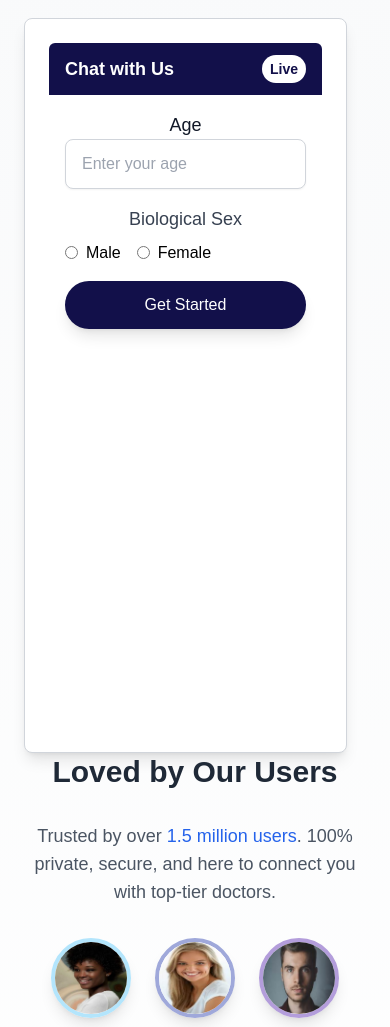
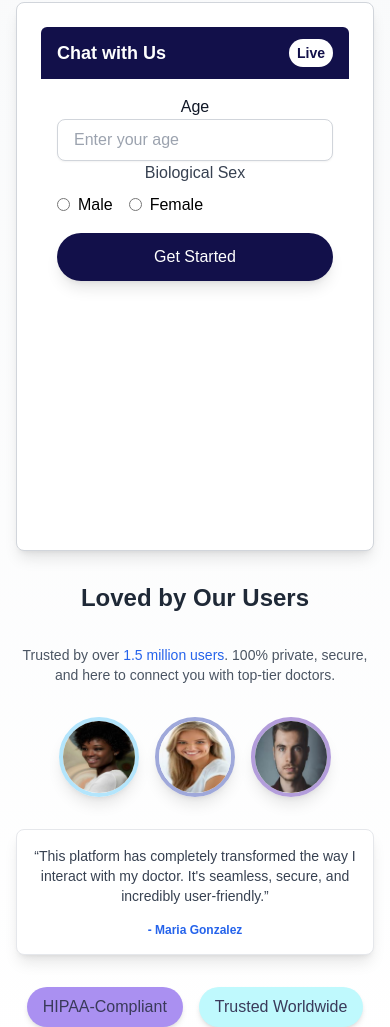
Before and after one commit to RafayCode7/CareValue-Health, a Next.js app: page / in a window 390 px wide. Shown: the part 973-2000 px from the top of the page. Built offline with nearby package versions, Linux system fonts and the light colour scheme.

Commit message:
hero section

```diff
--- a/app/components/Hero.js
+++ b/app/components/Hero.js
@@ -21,17 +21,17 @@ export const Hero = () => {
           autoPlay
           loop
           muted
-          className="w-full h-full object-cover"
+          className="w-full  h-full vh-[10px] object-cover"
         />
       </div>
 
       {/* Left Side - Text Content */}
       <div className="relative z-10 flex-1 text-center md:text-left mb-10 md:mb-0">
-        <h1 className="text-5xl md:text-6xl font-bold text-[#FFDEFF] leading-tight">
+        <h1 className="text-5xl md:text-6xl font-bold text-[#E5E5E5] leading-tight">
           {words.map((word, index) => (
             <motion.span
               key={index}
-              className={index === 1 ? "text-[#A8C8FF]" : ""}
+              className={index === 1 ? "text-[#12104A]" : ""}
               initial={{ opacity: 0, y: 20 }}
               animate={{ opacity: 1, y: 0 }}
               transition={{ delay: index * 0.3, duration: 0.5 }}
@@ -42,7 +42,7 @@ export const Hero = () => {
         </h1>
 
         {/* Subtitle */}
-        <p className="mt-4 text-lg md:text-xl text-[#A8C8FF] max-w-md leading-relaxed">
+        <p className="mt-4 text-lg md:text-xl text-[#E5E5E5] max-w-md leading-relaxed">
         Get expert health advice, consult specialists, and access second opinions quickly, privately, anytime
         </p>
 
@@ -56,9 +56,9 @@ export const Hero = () => {
           </Link>
           <Link
             href="/book-now"
-            className="px-8 py-3 text-white border border-whi rounded-full shadow-lg hover:bg-[#FFDEFF] hover:text-[#12104A] transition duration-300 transform hover:scale-105"
+            className="px-8 py-3  text-white border border-whi rounded-full shadow-lg hover:bg-[#FFDEFF] hover:text-[#12104A] transition duration-300 transform hover:scale-105"
           >
-            <i className="fas fa-calendar mr-2"></i> Book Now
+            <i className="fas fa-calendar  bg-[#E5E5E5] mr-2"></i> Book Now
           </Link>
         </div>
       </div>
--- a/app/components/TestimonialsAndDataEntry.js
+++ b/app/components/TestimonialsAndDataEntry.js
@@ -45,21 +45,21 @@ export const TestimonialsAndDataEntry = () => {
   };
 
   return (
-    <section className="flex flex-col lg:flex-row items-start justify-between px-6 md:px-16 py-16 bg-gradient-to-b from-gray-50 to-white min-h-[85vh]">
+    <section className="flex flex-col lg:flex-row items-start justify-between gap-y-8 lg:gap-y-0 px-4 sm:px-8 md:px-16 py-12 md:py-16 bg-gradient-to-b from-gray-50 to-white min-h-[85vh]">
       {/* Chatbot Section (Left Side, 60% Width) */}
-      <div className="lg:w-2/4 flex flex-col items-center lg:items-start text-center lg:text-left space-y-6 min-h-[85vh]">
-        <div className="w-full bg-white border border-gray-300 rounded-lg shadow-lg p-6 h-full">
+      <div className="w-full lg:w-2/4 flex flex-col items-center lg:items-start text-center lg:text-left space-y-6">
+        <div className="w-full bg-white border border-gray-300 rounded-lg shadow-lg p-6 h-[65vh] lg:h-[75vh] flex flex-col">
           <div className="bg-[#12104A] text-white text-lg font-bold rounded-t-md px-4 py-3 flex justify-between items-center">
             <span>Chat with Us</span>
             <span className="bg-white text-[#12104A] rounded-full px-2 py-1 text-sm">Live</span>
           </div>
-          <div className="flex flex-col space-y-4 p-4 overflow-auto h-[75vh]">
+          <div className="flex-grow overflow-auto p-4">
             {chatMessages.map((message, index) => (
               <div
                 key={index}
                 className={`${
                   message.type === "bot" ? "bg-gray-100" : "bg-blue-100 text-right"
-                } p-3 rounded-lg shadow-sm text-gray-800`}
+                } p-3 rounded-lg shadow-sm text-gray-800 mb-2`}
               >
                 <span className="font-medium">
                   {message.type === "bot" ? "Bot:" : "You:"}
@@ -71,7 +71,7 @@ export const TestimonialsAndDataEntry = () => {
             {!formSubmitted && (
               <>
                 <div>
-                  <label htmlFor="age" className="block text-lg font-medium text-gray-900">
+                  <label htmlFor="age" className="block text-base md:text-lg font-medium text-gray-900">
                     Age
                   </label>
                   <input
@@ -80,12 +80,14 @@ export const TestimonialsAndDataEntry = () => {
                     placeholder="Enter your age"
                     value={age}
                     onChange={(e) => setAge(e.target.value)}
-                    className="w-full px-4 py-3 text-black border border-gray-300 rounded-lg shadow-sm focus:outline-none focus:ring-2 focus:ring-blue-500 transition duration-300"
+                    className="w-full px-4 py-2 text-black border border-gray-300 rounded-lg shadow-sm focus:outline-none focus:ring-2 focus:ring-blue-500 transition duration-300"
                   />
                 </div>
 
                 <div>
-                  <label className="block text-lg font-medium text-gray-700">Biological Sex</label>
+                  <label className="block text-base md:text-lg font-medium text-gray-700">
+                    Biological Sex
+                  </label>
                   <div className="flex text-black space-x-4 mt-2">
                     <label className="flex items-center">
                       <input
@@ -115,26 +117,26 @@ export const TestimonialsAndDataEntry = () => {
                 <button
                   type="button"
                   onClick={handleGetStarted}
-                  className="flex items-center justify-center w-full px-6 py-3 text-white bg-[#12104A] rounded-full shadow-lg hover:bg-blue-700 transition duration-300"
+                  className="w-full px-6 py-3 text-white bg-[#12104A] rounded-full shadow-lg hover:bg-blue-700 transition duration-300 mt-4"
                 >
                   Get Started
                 </button>
               </>
             )}
-
+          </div>
           {formSubmitted && (
-              <div className="flex items-center space-x-4">
+            <div className="flex items-center mt-4">
               <input
                 type="text"
                 placeholder="Type your message..."
                 value={userInput}
                 onChange={(e) => setUserInput(e.target.value)}
-                  className="flex-1 px-4 py-2 border border-gray-300 rounded-lg focus:outline-none focus:ring-2  text-black focus:ring-[#12104A]"
+                className="flex-1 px-4 py-2 border border-gray-300 rounded-lg focus:outline-none focus:ring-2 text-black focus:ring-[#12104A]"
               />
               <button
                 type="button"
                 onClick={handleSendMessage}
-                  className="px-4 py-2 bg-[#12104A] text-white rounded-lg shadow-md hover:bg-blue-700"
+                className="ml-2 px-4 py-2 bg-[#12104A] text-white rounded-lg shadow-md hover:bg-blue-700"
               >
                 Send
               </button>
@@ -142,53 +144,52 @@ export const TestimonialsAndDataEntry = () => {
           )}
         </div>
       </div>
-      </div>
 
       {/* Testimonials Section (Right Side, 40% Width) */}
-      <div className="lg:w-2/5 flex flex-col items-center lg:items-start text-center lg:text-left space-y-8 min-h-[85vh]">
-        <h2 className="text-3xl md:text-4xl font-extrabold text-gray-800 leading-tight">
+      <div className="w-full lg:w-2/5 flex flex-col items-center lg:items-start text-center lg:text-left space-y-8">
+        <h2 className="text-2xl md:text-3xl font-extrabold text-gray-800 leading-tight">
           Loved by Our Users
         </h2>
-        <p className="text-lg md:text-xl font-medium text-gray-600">
+        <p className="text-sm md:text-lg font-medium text-gray-600">
           Trusted by over <span className="text-blue-600">1.5 million users</span>. 100% private,
           secure, and here to connect you with top-tier doctors.
         </p>
 
-        <div className="flex space-x-6">
+        <div className="flex space-x-4 sm:space-x-6">
           <Image
             src="/img/th1.jpg"
             alt="User 1"
             width={80}
             height={80}
-            className="rounded-full shadow-lg border-4 border-[#b3e5fc] transform hover:scale-110 transition-transform duration-300"
+            className="max-w-[80px] sm:max-w-[100px] rounded-full shadow-lg border-4 border-[#b3e5fc] transform hover:scale-110 transition-transform duration-300"
           />
           <Image
             src="/img/th4.jpg"
             alt="User 2"
             width={80}
             height={80}
-            className="rounded-full shadow-lg border-4 border-[#9fa8da] transform hover:scale-110 transition-transform duration-300"
+            className="max-w-[80px] sm:max-w-[100px] rounded-full shadow-lg border-4 border-[#9fa8da] transform hover:scale-110 transition-transform duration-300"
           />
           <Image
             src="/img/th6.jpg"
             alt="User 3"
             width={80}
             height={80}
-            className="rounded-full shadow-lg border-4 border-[#b39ddb] transform hover:scale-110 transition-transform duration-300"
+            className="max-w-[80px] sm:max-w-[100px] rounded-full shadow-lg border-4 border-[#b39ddb] transform hover:scale-110 transition-transform duration-300"
           />
         </div>
-        <div className="bg-white border border-gray-200 rounded-lg shadow-lg p-6 md:p-8 space-y-4">
-          <p className="text-lg md:text-xl font-medium text-gray-700">
-            “This platform has completely transformed the way I interact with my doctor. It's
-            seamless, secure, and incredibly user-friendly.”
+        <div className="bg-white border border-gray-200 rounded-lg shadow-lg p-4 sm:p-6 space-y-4">
+          <p className="text-sm md:text-base font-medium text-gray-700">
+            “This platform has completely transformed the way I interact with my doctor. It's seamless,
+            secure, and incredibly user-friendly.”
           </p>
-          <p className="text-sm font-bold text-blue-600">- Maria Gonzalez</p>
+          <p className="text-xs sm:text-sm font-bold text-blue-600">- Maria Gonzalez</p>
         </div>
         <div className="flex items-center space-x-4">
-          <div className="px-6 py-3 bg-[#AA90F1] text-[#3A3A5A] font-medium rounded-full shadow-md hover:shadow-lg transition-shadow duration-300">
+          <div className="px-4 py-2 bg-[#AA90F1] text-[#3A3A5A] font-medium rounded-full shadow-md hover:shadow-lg transition-shadow duration-300">
             HIPAA-Compliant
           </div>
-          <div className="px-6 py-3 bg-[#bff9fd] text-[#3A3A5A] font-medium rounded-full shadow-md hover:shadow-lg transition-shadow duration-300">
+          <div className="px-4 py-2 bg-[#bff9fd] text-[#3A3A5A] font-medium rounded-full shadow-md hover:shadow-lg transition-shadow duration-300">
             Trusted Worldwide
           </div>
         </div>
```
Lines whose indentation alone changed are shown as unchanged.
